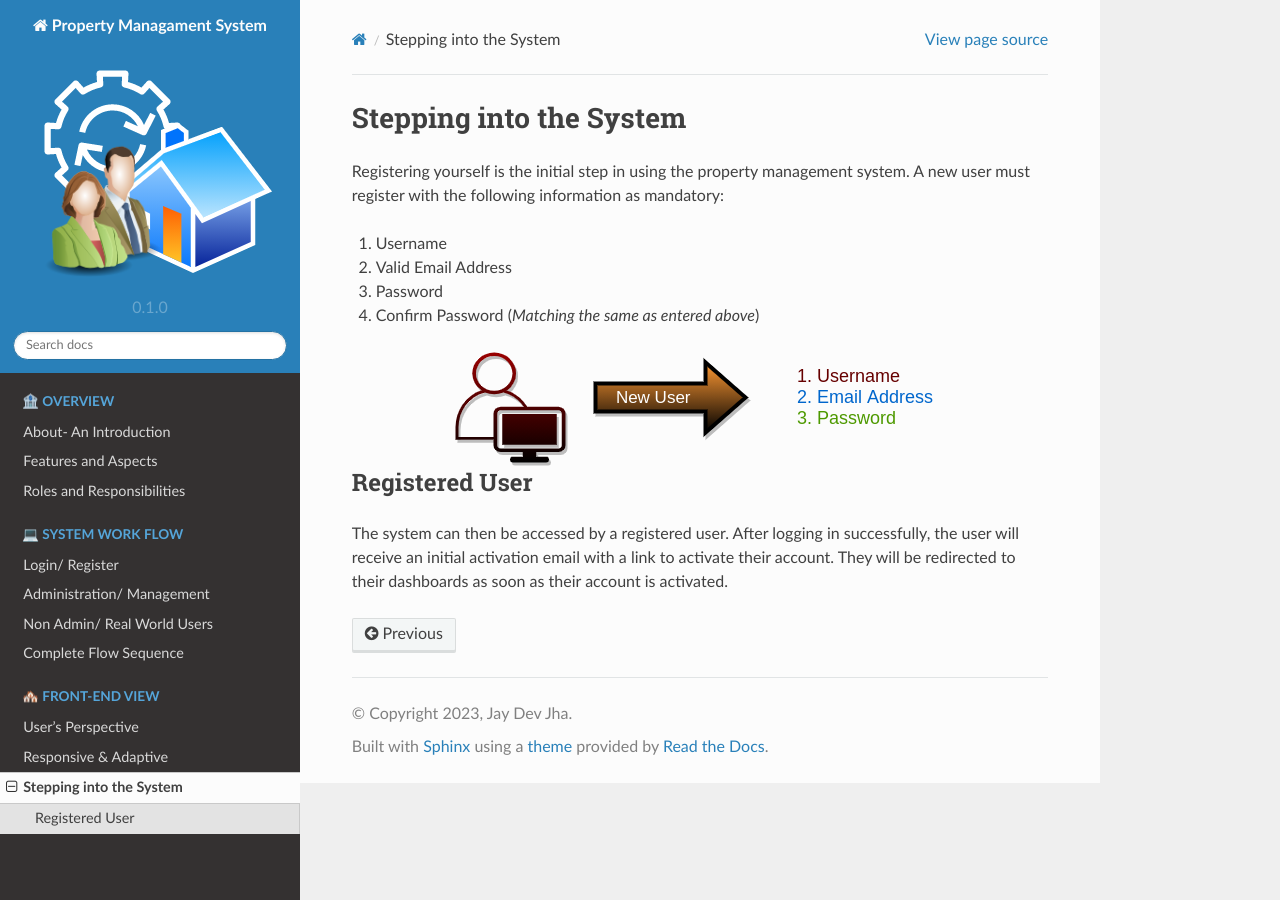
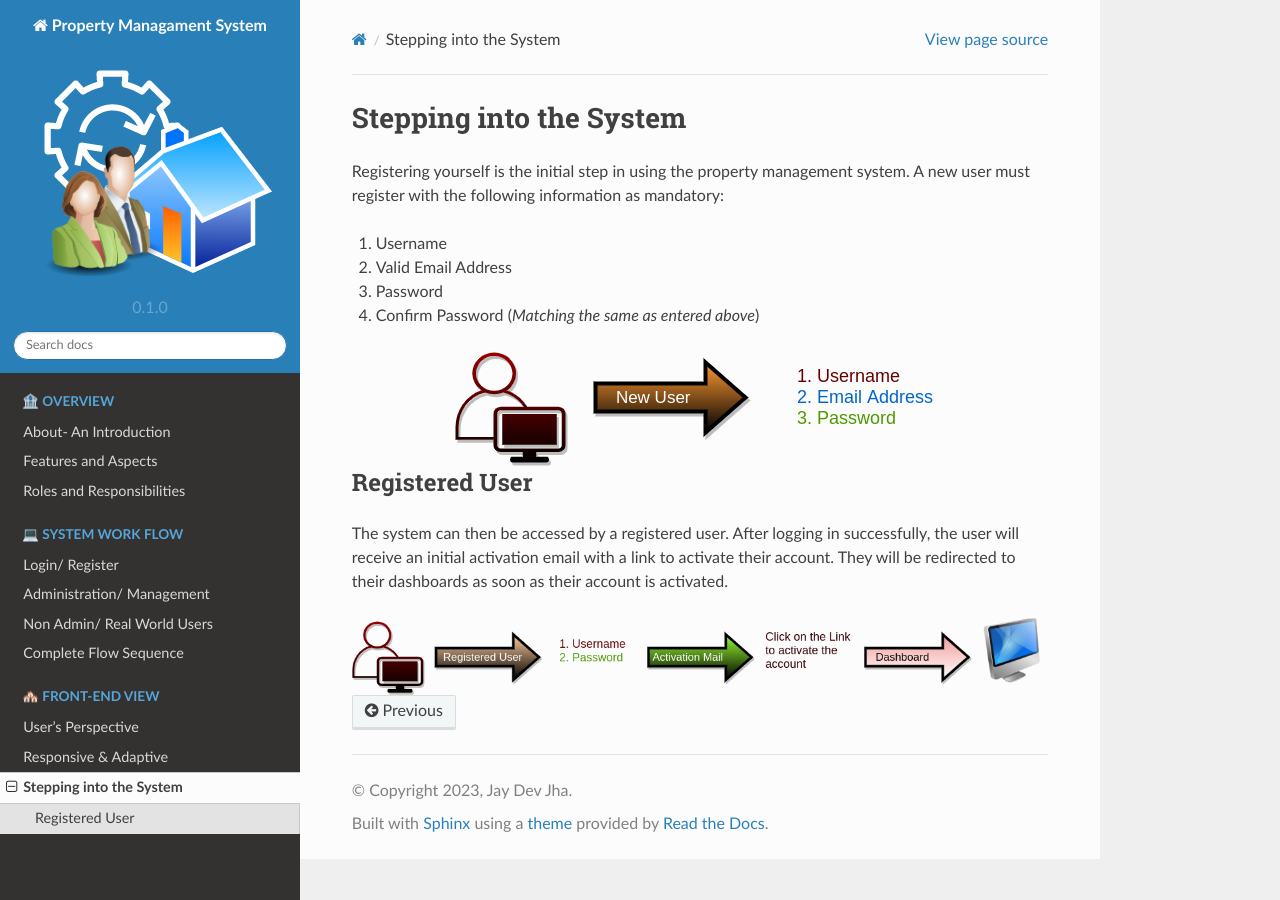
Before and after one commit to IIITM-Jay/Property-Management-System-Docs, a Sphinx documentation site: the page built from docs/source/login.rst, in a window 1280 px wide. Built offline with Sphinx 7.4.7 and the Read the Docs theme 2.0.0, drawn with Linux system fonts in a browser that asks for light colours.

Commit message:
Update login.rst

```diff
--- a/docs/source/login.rst
+++ b/docs/source/login.rst
@@ -15,3 +15,6 @@ Registering yourself is the initial step in using the property management system
 Registered User
 --------------------
 The system can then be accessed by a registered user. After logging in successfully, the user will receive an initial activation email with a link to activate their account. They will be redirected to their dashboards as soon as their account is activated.
+
+.. image:: _static/images/registeredUser.png
+   :align: center
```
